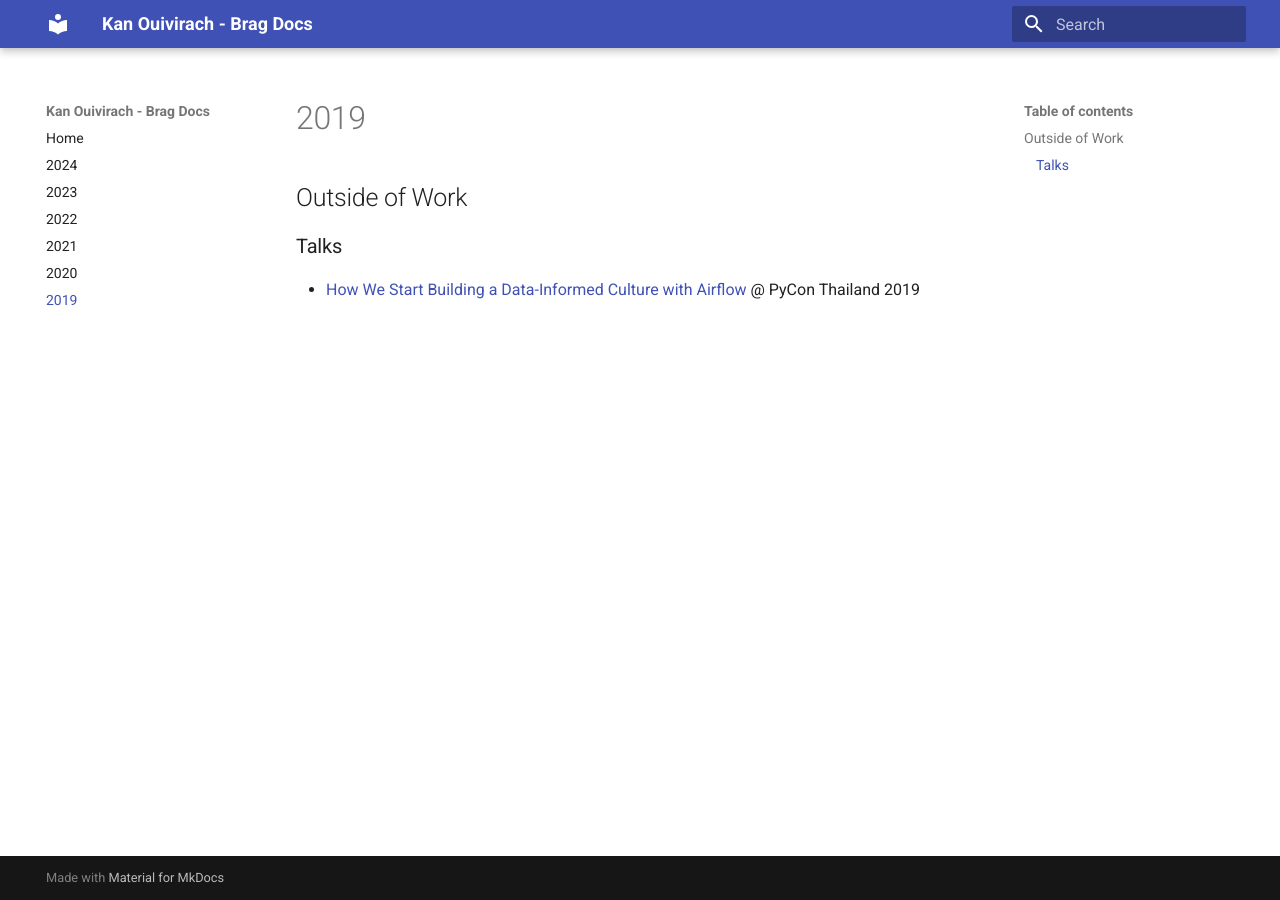
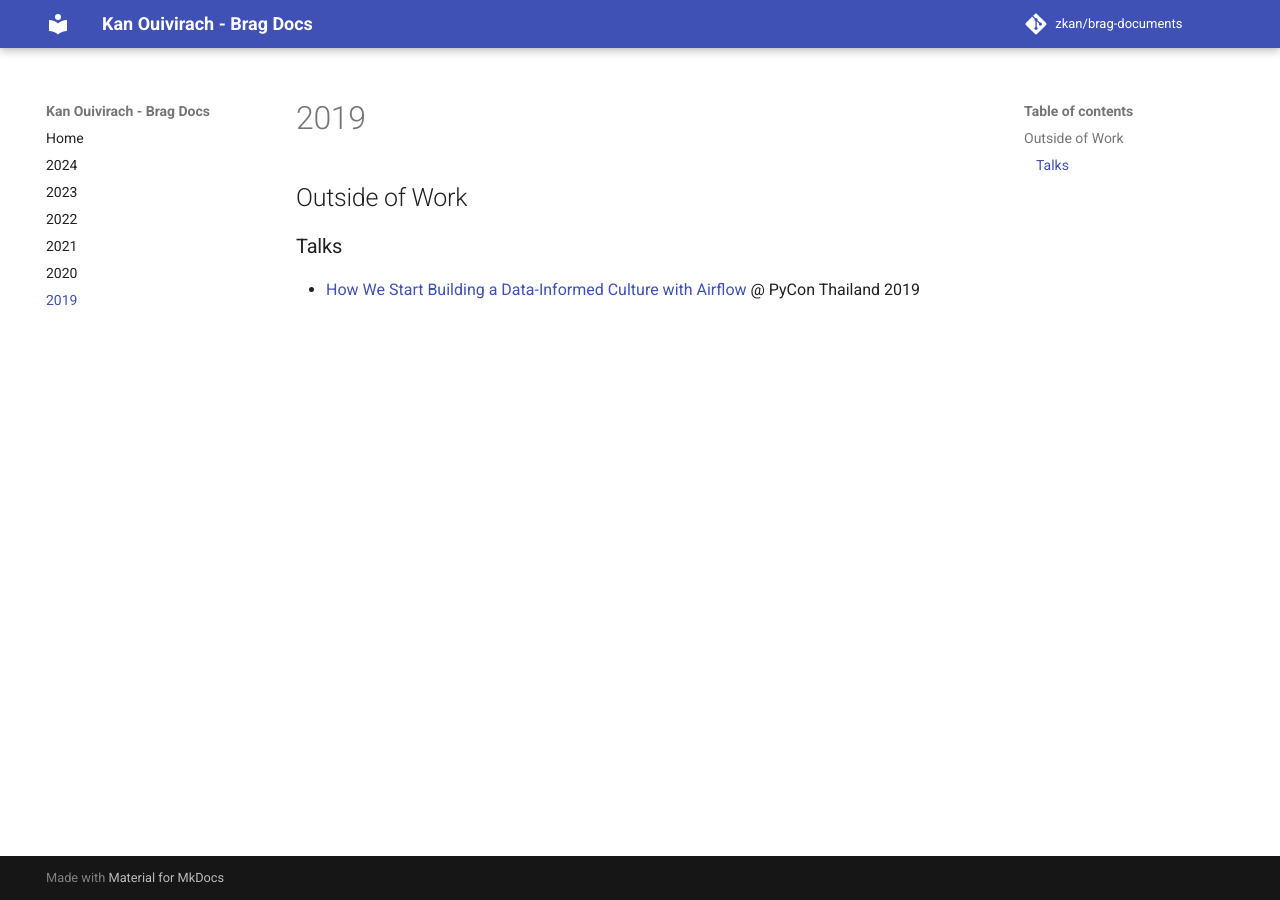
Before and after one commit to zkan/brag-documents, an MkDocs documentation site: the page built from docs/2019.md, in a window 1280 px wide. Built offline with MkDocs 1.6.1 and Material for MkDocs 9.7.7, drawn with Linux system fonts in a browser that asks for light colours; comment, search, counter and statistics services are not loaded.

```diff
--- a/mkdocs.yml
+++ b/mkdocs.yml
@@ -1,7 +1,17 @@
+repo_name: zkan/brag-documents
+repo_url: https://github.com/zkan/brag-documents
 site_name: Kan Ouivirach - Brag Docs
-site_url: https://mydomain.org/mysite
+site_url: https://zkan.github.io/brag-documents/
+
 theme:
   name: material
+
+plugins:
+  - git-authors:
+      show_email_address: false
+  - git-revision-date-localized:
+      enable_creation_date: false
+
 nav:
   - Home: index.md
   - 2024: 2024.md
```
